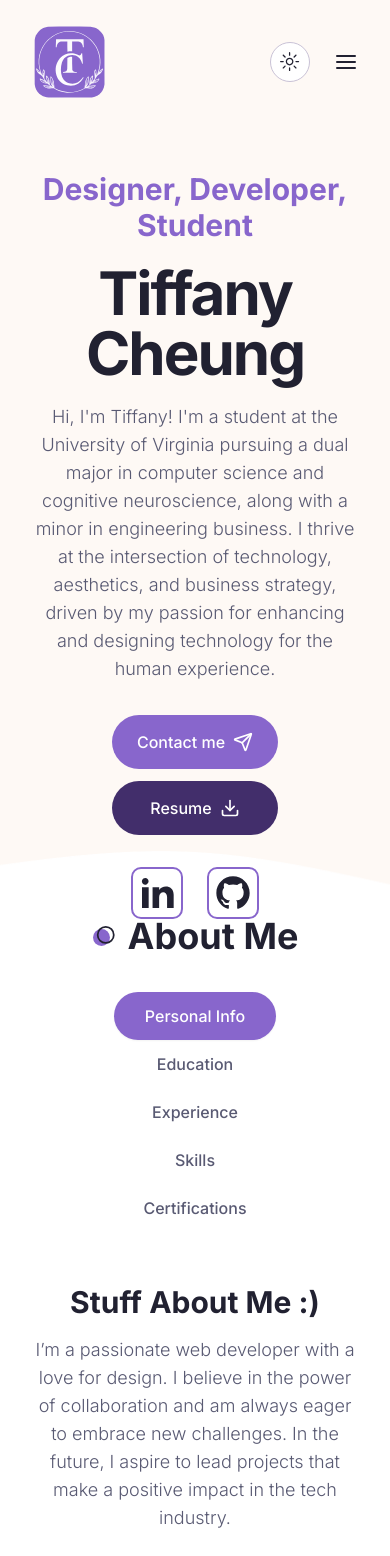
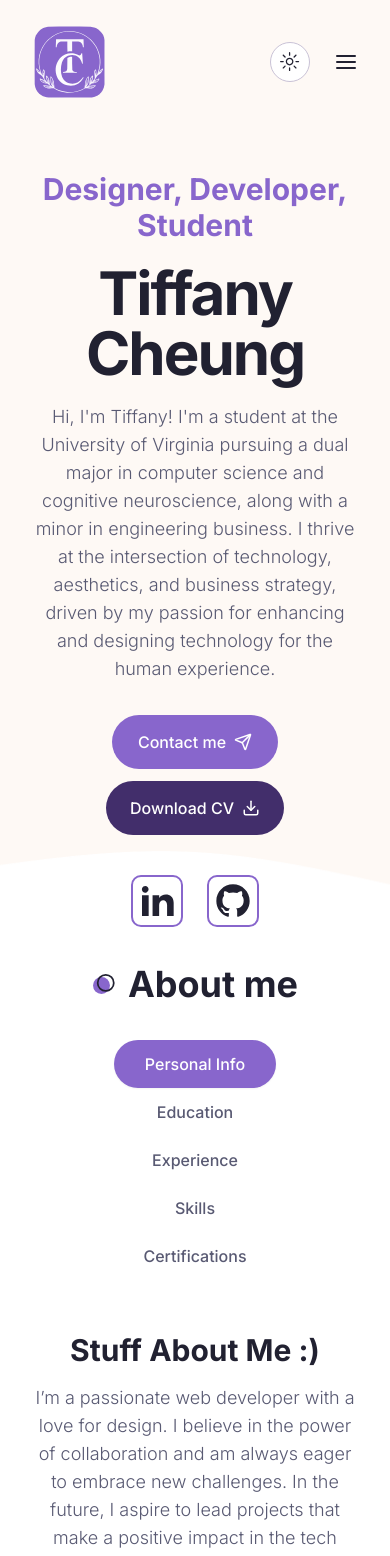
Before and after one commit to Tcheung787/Portfolio-TC, a Next.js app: page / in a window 390 px wide. Shown: the top 1556 px of the page. Built offline with nearby package versions, Linux system fonts and the light colour scheme.

Commit message:
mobile view

```diff
--- a/components/About.jsx
+++ b/components/About.jsx
@@ -169,16 +169,15 @@ const About = () => {
   };
 
   return (
-
-    <section className='min-h-screen pb-12 xl:py-24'>
+    <section className='relative top-12 sm:top-24 xl:h-[860px] pb-12 xl:py-24'>
       <div className='container mx-auto'>
         <h2 className='section-title mb-8 xl:mb-16 text-center mx-auto'>
-      About Me
-    </h2>
-    <div className='flex flex-col xl:flex-row'>
-      {/* image */}
-      <div className='hidden xl:flex flex-1 mb-4'>
-        <DevImg
+          About me
+        </h2>
+        <div className='flex flex-col xl:flex-row'>
+          {/* image */}
+          <div className='hidden xl:flex flex-1 relative'>
+            <DevImg
           containerStyles='bg-about_shape_light w-[460px] h-[530px] bg-no-repeat relative bg-bottom -mt-20 -right-10'
           imgSrc='/about/developer.png'
 
--- a/components/Hero.jsx
+++ b/components/Hero.jsx
@@ -24,24 +24,21 @@ const Hero = () => {
             <p className='subtitle max-w-[645px] mx-auto xl:mx-0'>
             Hi, I'm Tiffany! I'm a student at the University of Virginia pursuing a dual major in computer science and cognitive neuroscience, along with a minor in engineering business. I thrive at the intersection of technology, aesthetics, and business strategy, driven by my passion for enhancing and designing technology for the human experience.
             </p>
-            {/* buttons */}
-            <div className='flex flex-col gap-y-3 md:flex-row gap-x-3 mx-auto xl:mx-0 mb-8'>
+{/* buttons */}
+<div className='flex flex-col gap-y-3 md:flex-row gap-x-3 mx-auto xl:mx-0 mb-10'>
               <Link href='/contact'>
                 <Button className='gap-x-2'>
-                  Contact me
-                  <Send size={20} />
+                  Contact me <Send size={18} />
                 </Button>
               </Link>
-              <Link href='/TiffanyC_Resume.pdf' target="_blank" rel="noopener noreferrer" download>
-                <Button variant='secondary' className='gap-x-2'>
-                  Resume
-                  <Download size={20} />
-                </Button>
-              </Link>
+              <Button variant='secondary' className='gap-x-2'>
+                Download CV
+                <Download size={18} />
+              </Button>
             </div>
             {/* socials */}
             <Socials
-              containerStyles='flex gap-x-6 mx-auto xl:mx-0 mb-10'
+              containerStyles='flex gap-x-6 mx-auto xl:mx-0'
               iconsStyles='text-foreground text-[22px] hover:text-primary transition-all'
             />
           </div>
```
